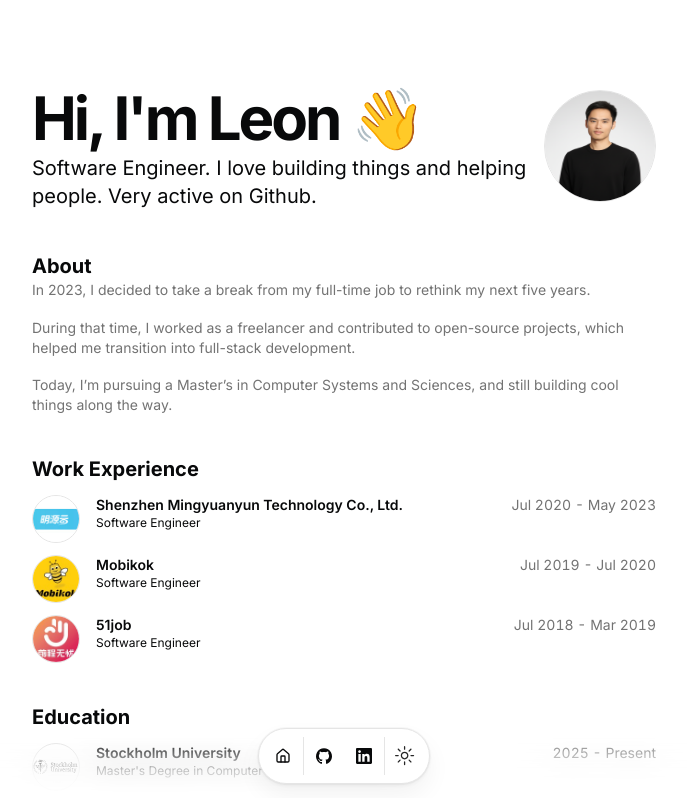
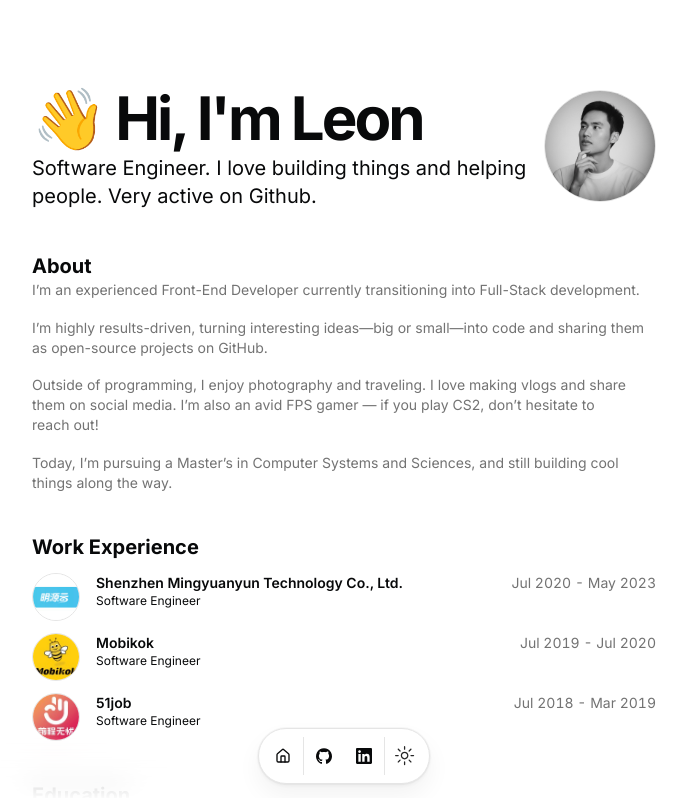
Before and after one commit to fortune-cook1e/Portfolio, a Next.js app: page / in a window 1280 px wide. Shown: the top 798 px of the page, without its empty margins (296-983 px from the left). Built offline with nearby package versions, Linux system fonts and the light colour scheme.

Commit message:
feat: update summary part

```diff
--- a/src/components/modules/Hero.tsx
+++ b/src/components/modules/Hero.tsx
@@ -14,7 +14,7 @@ const Hero = () => {
               delay={GLOBAL_CONFIG.blurFadeDelay}
               className="text-3xl font-bold tracking-tighter sm:text-5xl xl:text-6xl/none"
               yOffset={8}
-              text={`Hi, I'm ${DATA.name.split(' ')[0]} 👋`}
+              text={`👋  Hi, I'm ${DATA.name.split(' ')[0]}`}
             />
             <BlurFadeText
               className="max-w-[600px] md:text-xl"
--- a/src/data/resume.tsx
+++ b/src/data/resume.tsx
@@ -10,13 +10,17 @@ export const DATA = {
   description:
     'Software Engineer. I love building things and helping people. Very active on Github.',
   summary: `
-  In 2023, I decided to take a break from my full-time job to rethink my next five years. \n
 
-  During that time, I worked as a freelancer and contributed to open-source projects, which helped me transition into full-stack development. \n
+  I’m an experienced Front-End Developer currently transitioning into Full-Stack development. \n
 
-  Today, I’m pursuing a Master’s in Computer Systems and Sciences, and still building cool things along the way.
+  I’m highly results-driven, turning interesting ideas—big or small—into code and sharing them as open-source projects on GitHub. \n
+
+
+  Outside of programming, I enjoy photography and traveling. I love making vlogs and share them on social media. I’m also an avid FPS gamer — if you play CS2, don’t hesitate to reach out! \n
+
+  Today, I’m pursuing a Master’s in Computer Systems and Sciences, and still building cool things along the way. \n
   `,
-  avatarUrl: '/me.png',
+  avatarUrl: '/me.jpg',
   skills: ['React', 'Vue.js', 'Typescript', 'Next.js', 'Nest.js', 'Node.js', 'Supabase', 'Docker'],
   navbar: [
     { href: '/', icon: HomeIcon, label: 'Home' },
```
Also changed, not shown: public/me.jpg (added), public/me.png (deleted).
